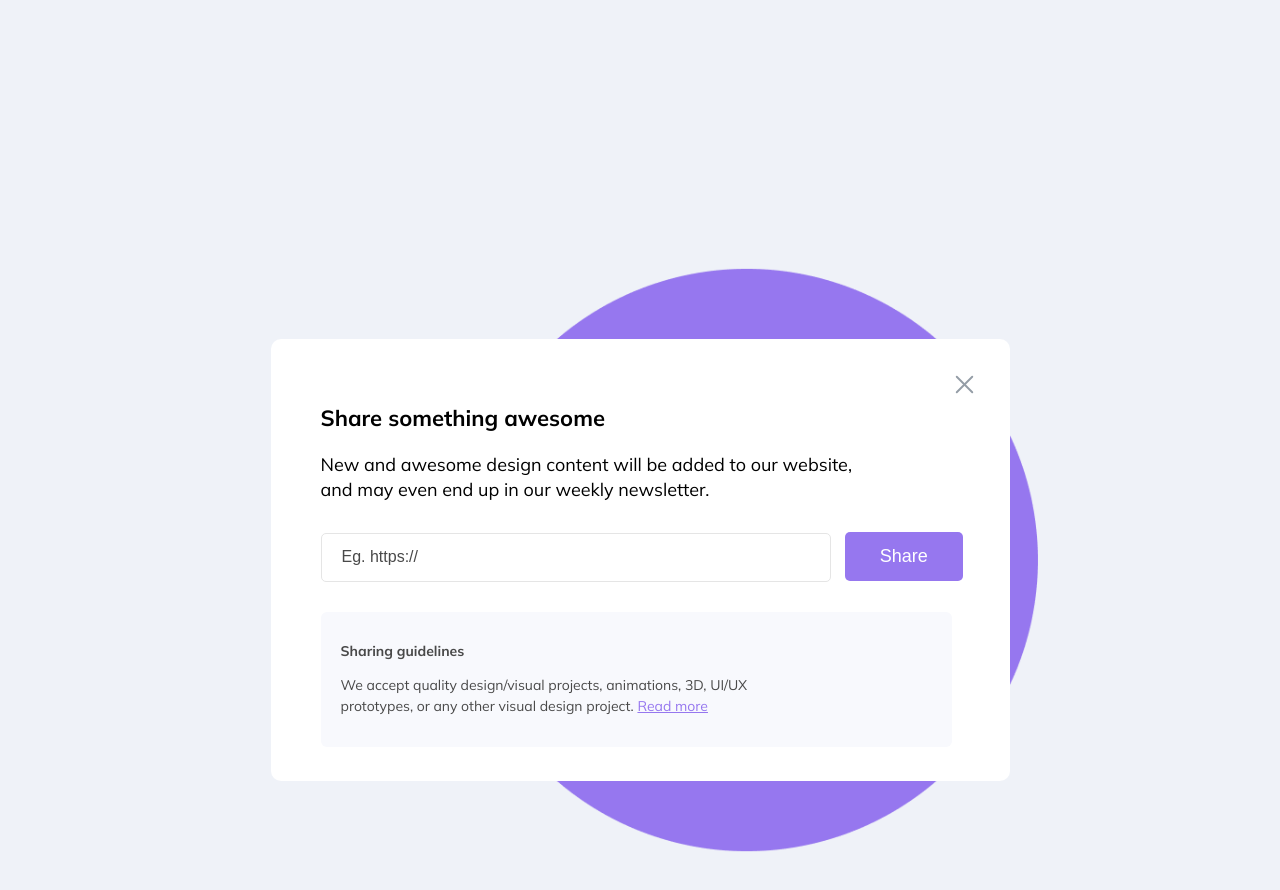
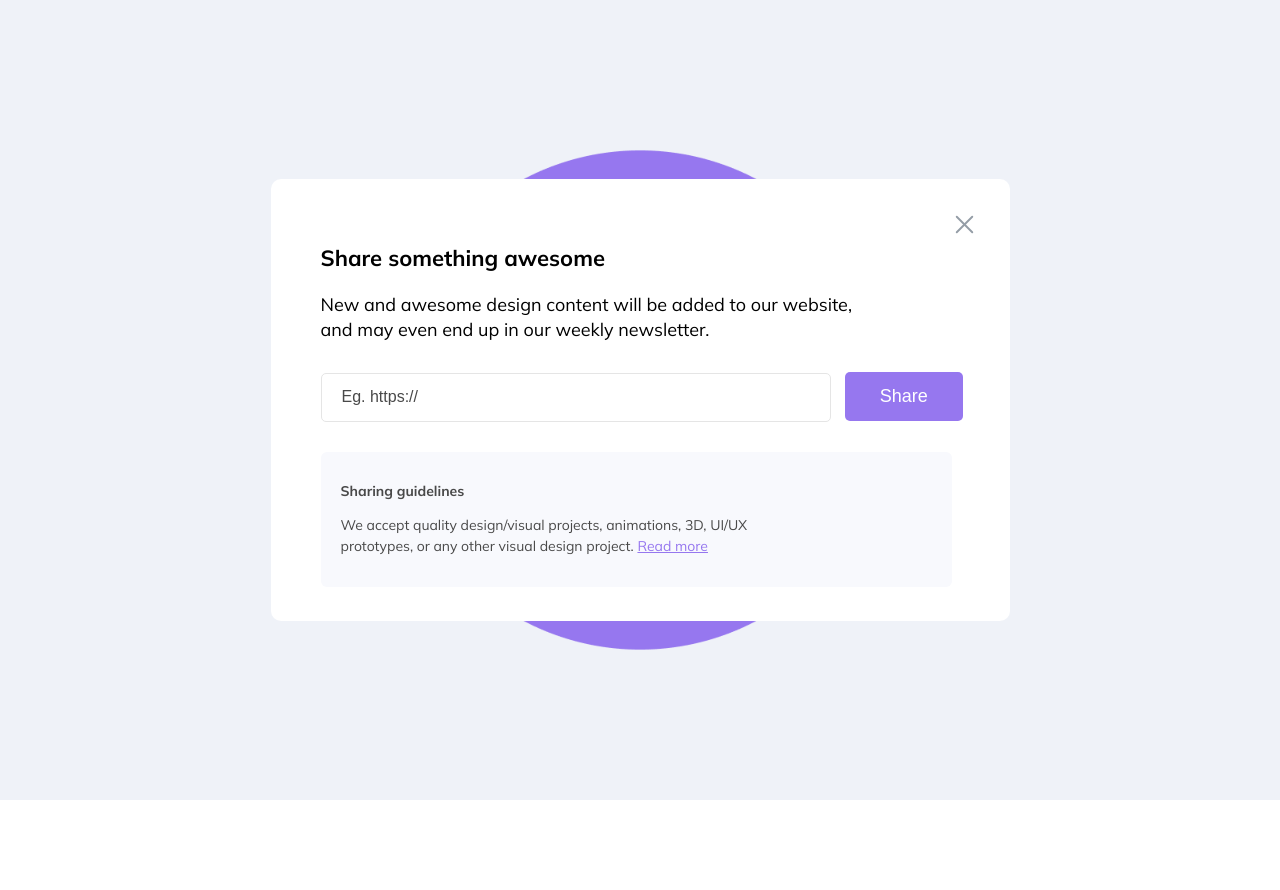
Before and after one commit to nettojulio/front-integral-inputs-botoes-pub, a plain HTML site: page classe-02/index.html in a window 1280 px wide. After the commit the page ends 800 px from the top, so only its background shows below. Drawn offline with Linux system fonts and the light colour scheme.

Commit message:
Aprimoramentos de Margem e Background

```diff
--- a/casa-03/styles.css
+++ b/casa-03/styles.css
@@ -11,7 +11,7 @@ body {
     display: flex;
     justify-content: center;
     align-items: center;
-    min-height: 100vh;
+
 }
 
 .card {
@@ -22,6 +22,7 @@ body {
     border-radius: 15px;
     display: flex;
     justify-content: center;
+    margin: 150px auto;
 }
 
 h1 {
--- a/casa-04/styles.css
+++ b/casa-04/styles.css
@@ -9,7 +9,6 @@
     background-color: #1F1C44;
     display: flex;
     justify-content: center;
-    height: 100vh;
 }
 
 .card {
@@ -20,6 +19,7 @@
     height: 765px;
     background-color: #ffffff;
     border-radius: 10px;
+    margin: 100px auto
 }
 
 button {
--- a/classe-02/styles.css
+++ b/classe-02/styles.css
@@ -6,15 +6,16 @@
 }
 
 body {
-    background-color:#EFF2F8;
     background-image: url(assets/background.png);
     background-size: cover;
     background-repeat: no-repeat;
+    background-position: 0%;
     display: flex;
     flex-direction: column;
     justify-content: center;
     align-items: center;
-    height: 140vh;
+    height: 100vh;
+    width: 100vw;
     font-family: 'Mulish', sans-serif;
 }
 
```
Also changed, not shown: 1 other file.
